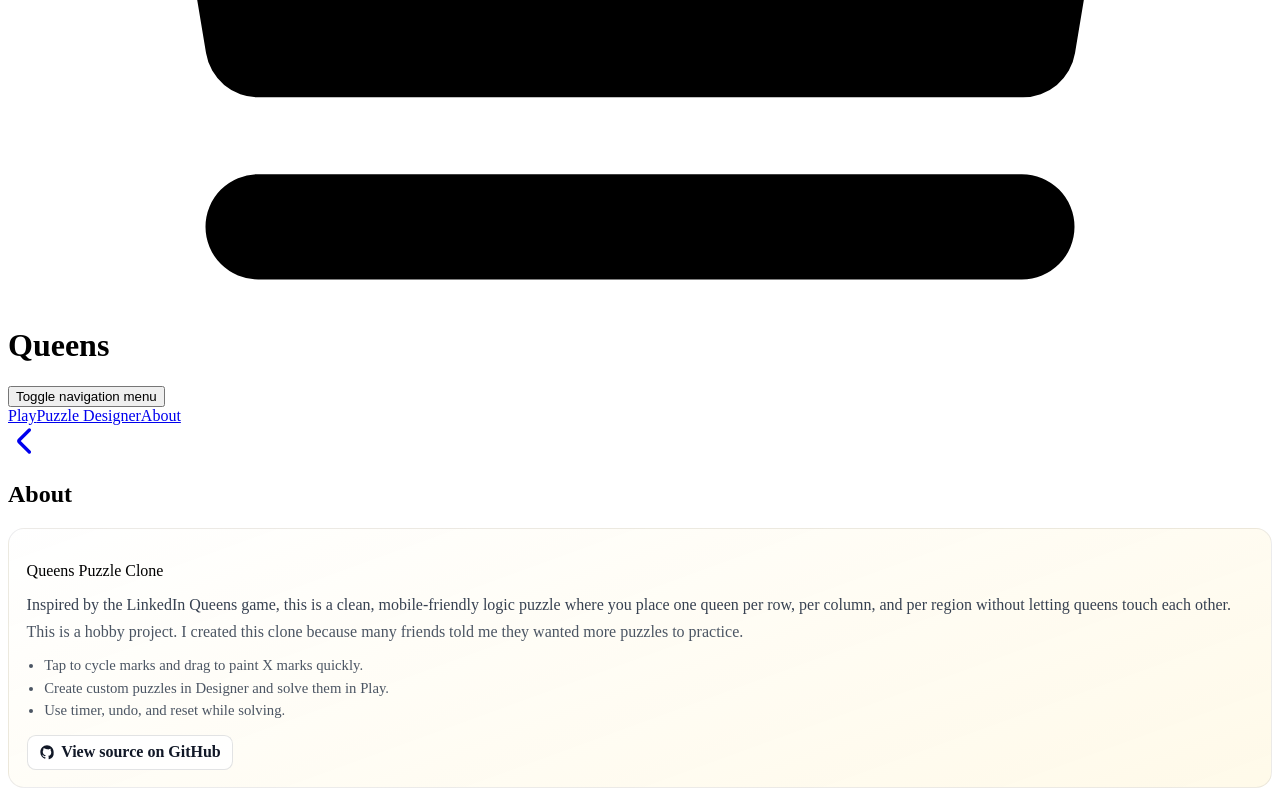
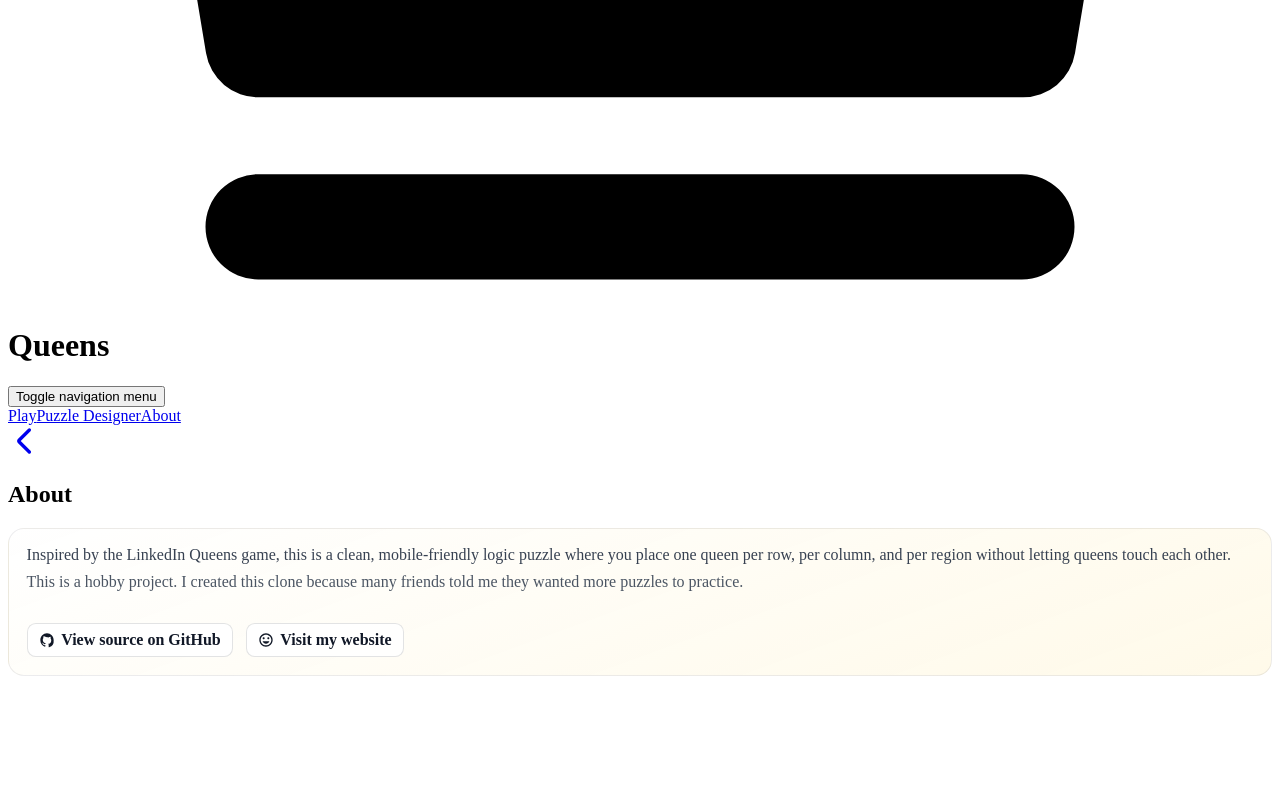
Before and after one commit to ali4zimi/linkedin-queen-clone, a Nuxt app: page /about in a window 1280 px wide. Shown: the part 966-1766 px from the top of the page. After the commit the page ends 1654 px from the top, so only its background shows below. Built offline with nearby package versions, Linux system fonts and the light colour scheme.

Commit message:
fix: added title to the pages, and updated about page

```diff
--- a/app/app.vue
+++ b/app/app.vue
@@ -8,6 +8,18 @@ watch(
     isNavOpen.value = false;
   },
 );
+
+
+useHead({
+  title: "Queens Puzzle Game",
+  meta: [
+    {
+      name: "description",
+      content:
+        "A clean, mobile-friendly logic puzzle where you place one queen per row, per column, and per region without letting queens touch each other.",
+    },
+  ],
+});
 </script>
 
 <template>
--- a/app/pages/about.vue
+++ b/app/pages/about.vue
@@ -1,3 +1,9 @@
+<script setup lang="ts">
+useHead({
+  title: "About - Queens Puzzle Game",
+});
+</script>
+
 <template>
   <main class="page-shell">
     <header class="content-header">
@@ -8,7 +14,6 @@
     </header>
 
     <section class="about-hero">
-      <p class="eyebrow">Queens Puzzle Clone</p>
       <p class="about-lead">
         Inspired by the LinkedIn Queens game, this is a clean, mobile-friendly logic puzzle where you place one queen per row, per column, and per region
         without letting queens touch each other.
@@ -17,12 +22,7 @@
         This is a hobby project. I created this clone because many friends told me they wanted more puzzles to practice.
       </p>
 
-      <ul class="about-highlights" aria-label="highlights">
-        <li>Tap to cycle marks and drag to paint X marks quickly.</li>
-        <li>Create custom puzzles in Designer and solve them in Play.</li>
-        <li>Use timer, undo, and reset while solving.</li>
-      </ul>
-
+      <div class="about-links">
         <a
           class="about-link"
           href="https://github.com/ali4zimi/linkedin-queen-clone"
@@ -39,6 +39,23 @@
           </span>
           View source on GitHub
         </a>
+        <a
+          class="about-link"
+          href="https://aboutali.com"
+          target="_blank"
+          rel="noopener noreferrer"
+        >
+          <span class="about-link-icon" aria-hidden="true">
+            <svg viewBox="0 0 24 24" xmlns="http://www.w3.org/2000/svg">
+              <path
+                fill="currentColor"
+                d="M12 2C6.48 2 2 6.48 2 12s4.48 10 10 10 10-4.48 10-10S17.52 2 12 2zm0 18c-4.41 0-8-3.59-8-8s3.59-8 8-8 8 3.59 8 8-3.59 8-8 8zm3.5-9c.83 0 1.5-.67 1.5-1.5S16.33 8 15.5 8 14 8.67 14 9.5s.67 1.5 1.5 1.5zm-7 0c.83 0 1.5-.67 1.5-1.5S9.33 8 8.5 8 7 8.67 7 9.5 7.67 11 8.5 11zm3.5 6.5c2.33 0 4.31-1.46 5.11-3.5H6.89c.8 2.04 2.78 3.5 5.11 3.5z"
+              />
+            </svg>
+          </span>
+          Visit my website
+        </a>
+      </div>
     </section>
   </main>
 </template>
@@ -93,6 +110,13 @@
   background: #ffffff;
 }
 
+.about-links {
+  display: flex;
+  flex-direction: column;
+  gap: 0.6rem;
+  margin-top: 1rem;
+}
+
 .about-link-icon {
   width: 1rem;
   height: 1rem;
@@ -104,4 +128,11 @@
   width: 100%;
   height: 100%;
 }
+
+@media (min-width: 640px) {
+  .about-links {
+    flex-direction: row;
+    gap: 0.8rem;
+  }
+}
 </style>
--- a/app/pages/designer.vue
+++ b/app/pages/designer.vue
@@ -706,6 +706,10 @@ onBeforeUnmount(() => {
   generatorWorker.value?.terminate();
   generatorWorker.value = null;
 });
+
+useHead({
+  title: "Puzzle Designer - Queens Puzzle Game",
+});
 </script>
 
 <template>
```
Lines whose indentation alone changed are shown as unchanged.
